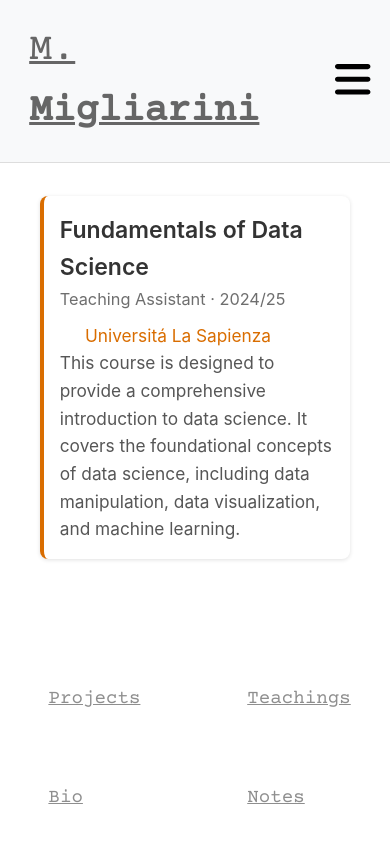
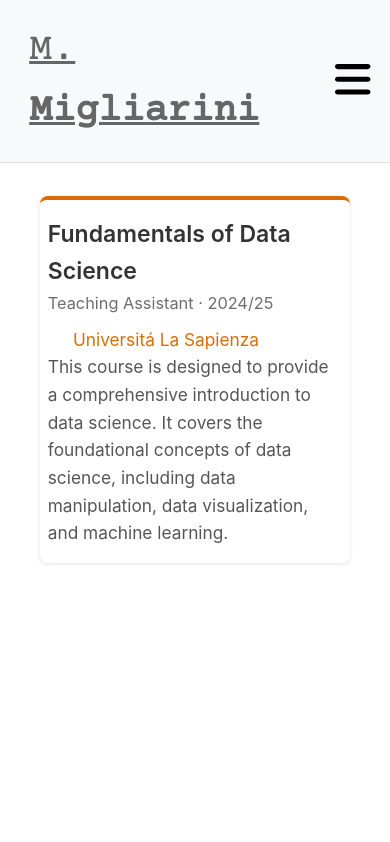
Before and after one commit to Mamiglia/mamiglia.github.io, a Vue app: page /teachings in a window 390 px wide. Built offline with nearby package versions, Linux system fonts and the light colour scheme; some icons are missing.

Commit message:
refactor: remove custom cursor component and adjust styles in App, TeachingCard, and Bio views

```diff
--- a/src/App.vue
+++ b/src/App.vue
@@ -12,20 +12,10 @@
     </transition>
     <img :style="fingerStyle" src="@/assets/finger.png" class="finger-image" />
     <RouterView />
-    <!-- <custom-cursor
-      :targets="['img', 'a', 'button', 'svg', 'hoverable']"
-      :circleColor="'#666'"
-      :circleColorHover="'#2f2f2f'"
-      :dotColor="'#333'"
-      :dotColorHover="'lightgray'"
-      :hoverSize="3"
-    ></custom-cursor> -->
 </template>
 
 <script setup lang="ts">
 import { ref } from 'vue';
-import CustomCursor from "./components/CustomCursor.vue";
-
 const showFootbar = ref(false);
 
 setTimeout(() => {
@@ -114,18 +104,10 @@ width: 100vw;
   animation: fadeIn 2.5s forwards 2s;
 }
 
-.footbar nav ul {
+.footbar nav {
   list-style: none;
   display: flex;
   justify-content: center;
-}
-
-@media (max-width: 768px) {
-  .footbar nav {
-    display: grid;
-    grid-template-columns: repeat(2, 1fr);
-    gap: 10px;
-  }
 }
 
 
@@ -169,5 +151,9 @@ a.hoverable {
     flex-direction: column;
   }
 
+  .footbar {
+    display: none;
+  }
+
 }
 </style>
--- a/src/components/TeachingCard.vue
+++ b/src/components/TeachingCard.vue
@@ -99,4 +99,13 @@ transition: color 0.2s ease-in-out;
 .teaching-link:hover {
 color: #b35600;
 }
+
+@media (orientation: portrait) {
+.teaching-card {
+    border-left: none;
+    border-top: 4px solid #d96d00;
+    padding-left: 8px;
+    padding-right: 8px;
+}
+}
 </style>
--- a/src/views/Bio.vue
+++ b/src/views/Bio.vue
@@ -55,6 +55,7 @@ defineComponent({
 .content {
     max-width: 40em;
     color: #333;
+    font-size: 1rem;
 }
 
 @media (orientation: portrait) {
```
